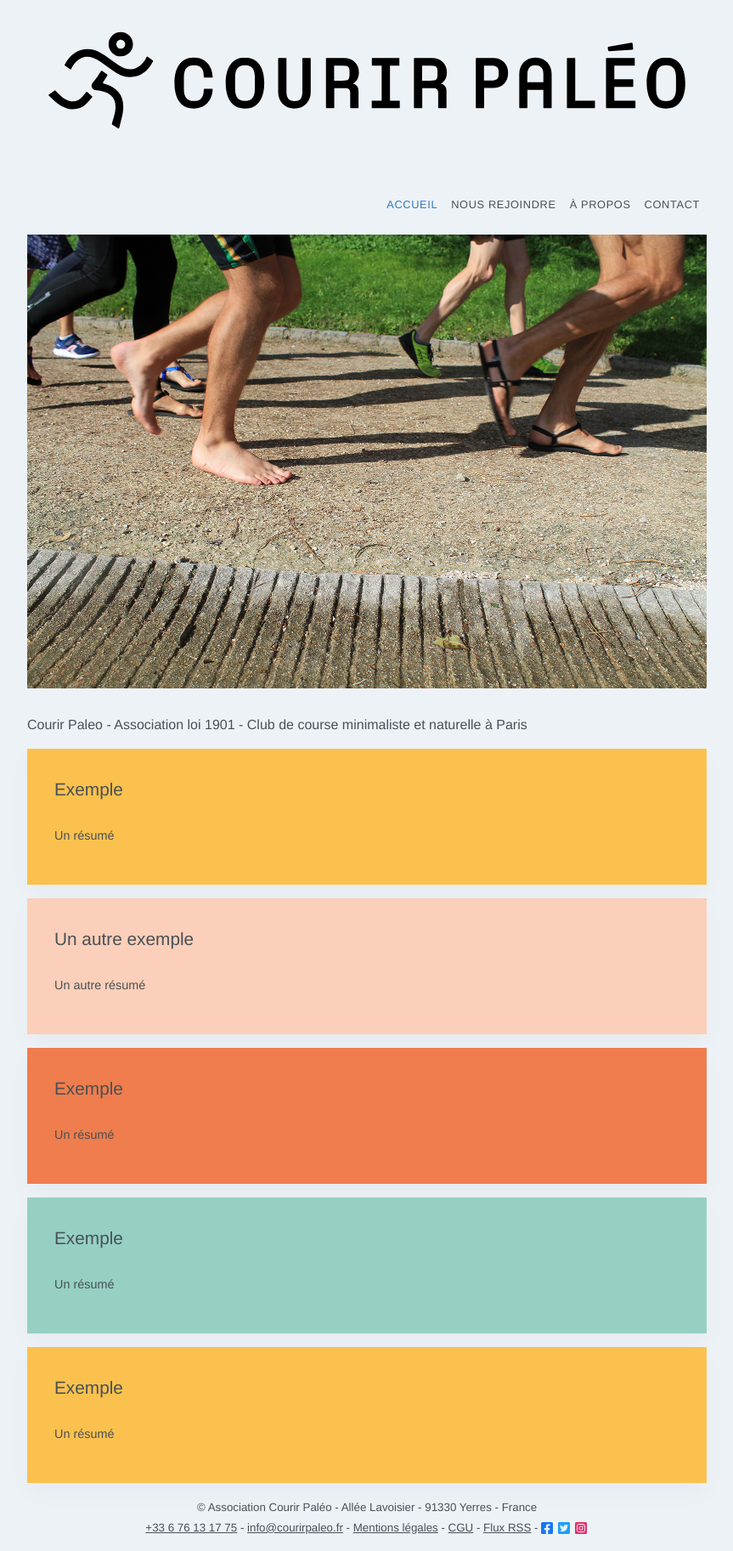
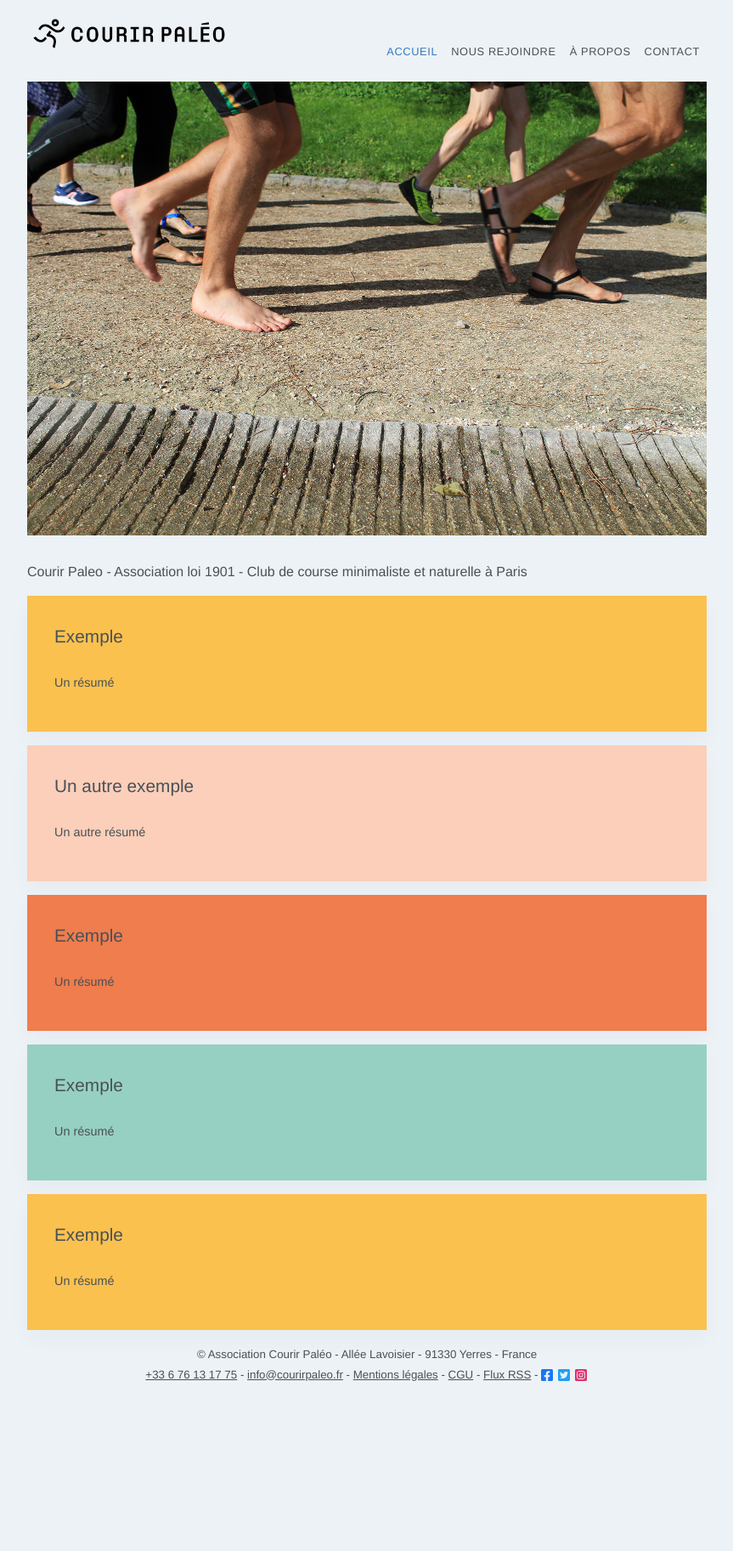
Before and after one commit to courirpaleo/courirpaleo.github.io, a Jekyll site: the page built from index.md, in a window 1280 px wide. Shown: the whole page at 85% size, without its empty margins (208-1071 px from the left). Built offline with Jekyll 4.4.1, drawn with Linux system fonts in a browser that asks for light colours; some web fonts are replaced; after the commit the page ends 1645 px from its top, so only the background shows below that.

Commit message:
Resize logo

```diff
--- a/_includes/masthead.html
+++ b/_includes/masthead.html
@@ -1,4 +1,4 @@
 <header role="banner">
-<img src="/assets/Courir-Paleo-logo.svg" alt="Logo Association Courir Paléo - course naturelle et minimaliste">
+<img class="logo" src="/assets/Courir-Paleo-logo.svg" alt="Logo Association Courir Paléo - course naturelle et minimaliste">
     {% include navigation.html %}
 </header>
--- a/_sass/_custom.scss
+++ b/_sass/_custom.scss
@@ -0,0 +1,4 @@
+.logo {
+  width: 30%;
+  float: left;
+}
```
